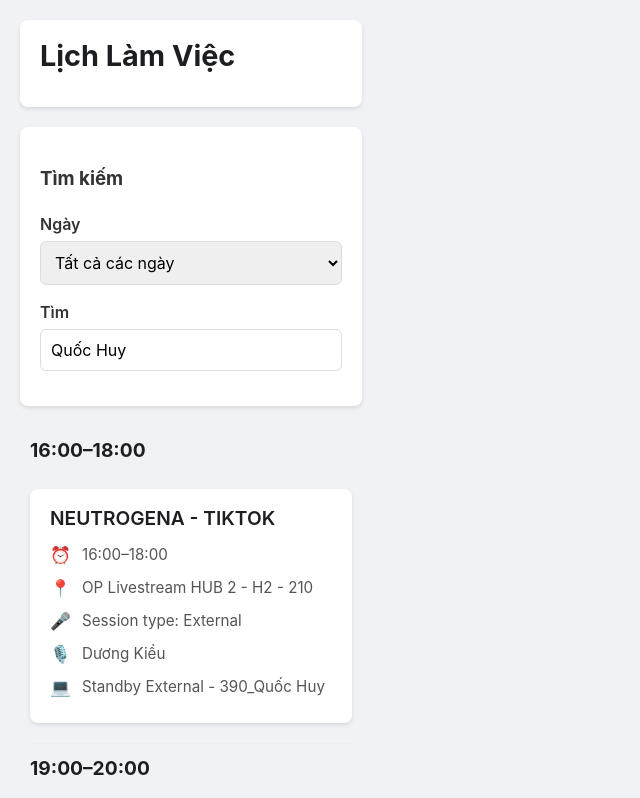
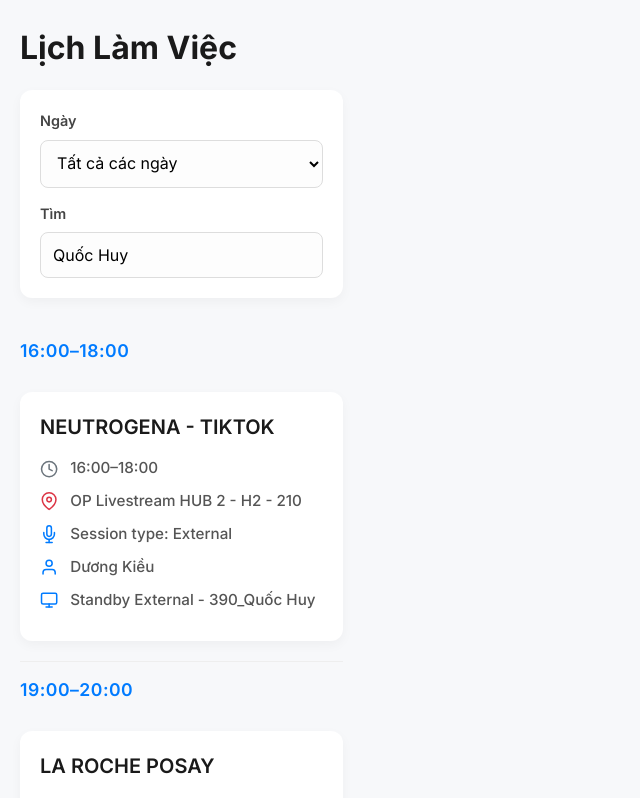
Before and after one commit to huyphan2406/lichlamviec, a React (Vite) app: page / in a window 1280 px wide. Shown: the top 798 px of the page, without its empty margins (0-640 px from the left). Built offline with nearby package versions, Linux system fonts and the light colour scheme.

Commit message:
feat: Tối ưu hiệu năng, thêm debounce và caching dữ liệu 123

```diff
--- a/index.html
+++ b/index.html
@@ -1,11 +1,13 @@
-<!DOCTYPE html>
+<!doctype html>
 <html lang="en">
   <head>
     <meta charset="UTF-8" />
-
+    <link rel="icon" type="image/svg+xml" href="/vite.svg" />
     <meta name="viewport" content="width=device-width, initial-scale=1.0" />
 
-    <link rel="icon" type="image/svg+xml" href="/vite.svg" />
+    <link rel="preconnect" href="https://fonts.googleapis.com">
+    <link href="https://fonts.googleapis.com/css2?family=Inter:wght@400;500;600;700&display=swap" rel="stylesheet">
+
     <title>Lịch Làm Việc</title>
   </head>
   <body>
--- a/src/App.css
+++ b/src/App.css
@@ -1,10 +1,16 @@
-/* Thiết lập cơ bản */
+/* BƯỚC 4: IMPORT FONT "INTER" TỪ GOOGLE */
+@import url('https://fonts.googleapis.com/css2?family=Inter:wght@400;500;600;700&display=swap');
+
+/* Thiết lập cơ bản với font mới */
 body {
-    font-family: -apple-system, BlinkMacSystemFont, "Segoe UI", Roboto, Helvetica, Arial, sans-serif;
-    background-color: #f0f2f5;
+    /* Dùng font Inter, nếu không có thì dùng font hệ thống */
+    font-family: 'Inter', -apple-system, BlinkMacSystemFont, "Segoe UI", Roboto, Helvetica, Arial, sans-serif;
+    background-color: #f7f8fa; /* Màu nền xám nhẹ hơn */
     margin: 0;
     padding: 20px;
     color: #333;
+    -webkit-font-smoothing: antialiased; /* Làm font mượt hơn trên Mac */
+    -moz-osx-font-smoothing: grayscale;
 }
 
 /* Đặt App vào giữa và giới hạn chiều rộng */
@@ -13,159 +19,165 @@
     margin: 0 auto;
 }
 
-header, .filter-container, .schedule-item {
-    background-color: #ffffff;
-    border-radius: 8px;
-    box-shadow: 0 2px 4px rgba(0, 0, 0, 0.1);
-    margin-bottom: 20px;
-}
-
 header {
-    padding: 20px;
+    padding: 10px 0; /* Giảm padding header */
+    background-color: transparent; /* Xóa nền trắng của header */
+    box-shadow: none; /* Xóa đổ bóng */
 }
 
 h1 {
     margin: 0 0 15px 0;
-    color: #1c1e21;
-    font-size: 1.8em;
+    color: #1a1a1a; /* Màu đen đậm hơn */
+    font-size: 2em; /* Tăng kích thước tiêu đề chính */
+    font-weight: 700;
 }
 
-/* Form lọc */
+/* Form lọc được làm đẹp */
 .filter-container {
     padding: 20px;
+    background-color: #ffffff;
+    border-radius: 12px; /* Bo góc nhiều hơn */
+    box-shadow: 0 4px 12px rgba(0, 0, 0, 0.04);
+    margin-bottom: 25px;
 }
 
 .form-group {
     margin-bottom: 15px;
 }
+.form-group:last-child {
+    margin-bottom: 0;
+}
 
 .form-group label {
     display: block;
     font-weight: 600;
-    margin-bottom: 5px;
+    margin-bottom: 8px;
+    font-size: 0.9em;
+    color: #444;
 }
 
 .form-group input,
-.form-group select { /* Áp dụng cho cả input và select */
+.form-group select {
     width: 100%;
-    padding: 10px;
+    padding: 12px;
     font-size: 1em;
     border: 1px solid #ddd;
-    border-radius: 6px;
+    border-radius: 8px; /* Bo góc nhiều hơn */
     box-sizing: border-box;
-    font-family: inherit; /* Đảm bảo select dùng font giống input */
+    font-family: 'Inter', sans-serif; /* Đảm bảo dùng font Inter */
+    background-color: #fdfdfd;
+    transition: border-color 0.2s ease, box-shadow 0.2s ease;
+}
+
+/* Thêm hiệu ứng focus đẹp */
+.form-group input:focus,
+.form-group select:focus {
+    outline: none;
+    border-color: #007bff; /* Màu xanh dương khi chọn */
+    box-shadow: 0 0 0 3px rgba(0,123,255,0.1);
 }
 
 /* Danh sách lịch */
 .schedule-list {
-    padding: 0 10px;
+    padding: 0; /* Xóa padding cũ */
 }
 
 .schedule-group-title {
-    font-size: 1.2em;
-    font-weight: 700;
-    color: #1c1e21;
-    padding: 10px 0 5px 0;
+    font-size: 1.1em;
+    font-weight: 600;
+    color: #007bff; /* Màu xanh dương cho tiêu đề nhóm */
+    padding: 15px 0 10px 0;
     border-top: 1px solid #eee;
     margin-top: 20px;
+    text-transform: uppercase; /* VIẾT HOA */
+    letter-spacing: 0.5px; /* Giãn cách chữ */
 }
 
-/* Xóa gạch đầu tiên của nhóm đầu tiên */
 .time-group-container:first-child .schedule-group-title {
     border-top: none;
     margin-top: 0;
 }
 
+/* CSS cho thẻ lịch (Job Item) */
 .schedule-item {
-    padding: 15px 20px;
-    margin: 10px 0;
+    background-color: #ffffff;
+    border-radius: 12px;
+    box-shadow: 0 4px 12px rgba(0, 0, 0, 0.04);
+    padding: 20px;
+    margin: 15px 0;
+    transition: transform 0.2s ease-out, box-shadow 0.2s ease-out;
+}
+
+/* Thêm hiệu ứng hover đẹp */
+.schedule-item:hover {
+    transform: translateY(-3px);
+    box-shadow: 0 6px 16px rgba(0, 0, 0, 0.07);
 }
 
 .schedule-item h4 {
-    margin: 0 0 10px 0;
-    font-size: 1.2em;
-    color: #1c1e21;
+    margin: 0 0 15px 0; /* Tăng khoảng cách */
+    font-size: 1.25em; /* Tăng kích thước */
+    color: #1a1a1a;
     font-weight: 600;
 }
 
+/* --- BƯỚC 4: CSS CHO CÁC ICON MỚI --- */
 .schedule-item p {
-    margin: 8px 0;
+    margin: 10px 0; /* Tăng khoảng cách giữa các dòng */
     display: flex;
     align-items: center;
-    color: #555;
+    color: #555; /* Màu chữ xám */
     font-size: 0.95em;
+    font-weight: 500; /* Hơi đậm (medium) */
 }
 
-/* --- CẬP NHẬT ICON GIỐNG ẢNH MẪU --- */
-.schedule-item p::before {
-    font-family: "Arial", sans-serif;
-    margin-right: 12px;
-    font-size: 1.1em;
-    width: 20px;
-    text-align: center;
+/* CSS cho các icon SVG từ react-icons */
+.schedule-item p svg {
+    margin-right: 12px; /* Khoảng cách từ icon đến chữ */
+    font-size: 1.2em; /* Kích thước icon */
+    color: #007bff; /* Cho tất cả icon màu xanh */
+    flex-shrink: 0; /* Đảm bảo icon không bị bóp méo */
 }
 
-.schedule-item p.time::before {
-    content: '⏰';
+/* Tùy chỉnh màu cho một số icon nếu muốn */
+.schedule-item p.location svg {
+    color: #dc3545; /* Màu đỏ cho địa điểm */
 }
-
-.schedule-item p.location::before {
-    content: '📍';
-}
-
-.schedule-item p.session::before {
-    content: '🎤';
-}
-
-.schedule-item p.mc::before {
-    content: '🎙️'; /* Icon Micro giống 'Dương Kiều' */
-}
-
-.schedule-item p.standby::before {
-    content: '💻'; /* Icon Laptop/Standby giống 'Quốc Huy' */
+.schedule-item p.time svg {
+    color: #6c757d; /* Màu xám cho thời gian */
 }
 
 
-/* --- TỐI ƯU #4: CSS CHO SKELETON LOADING --- */
-
+/* --- SKELETON LOADING (Giữ nguyên) --- */
 @keyframes pulse {
-  0% {
-    background-color: #eee;
-  }
-  50% {
-    background-color: #e0e0e0;
-  }
-  100% {
-    background-color: #eee;
-  }
+  0% { background-color: #eee; }
+  50% { background-color: #e0e0e0; }
+  100% { background-color: #eee; }
 }
 
 .skeleton-item {
   background-color: #ffffff;
-  border-radius: 8px;
-  box-shadow: 0 2px 4px rgba(0, 0, 0, 0.1);
-  margin: 10px 0;
-  padding: 15px 20px;
+  border-radius: 12px;
+  box-shadow: 0 4px 12px rgba(0, 0, 0, 0.04);
+  margin: 15px 0;
+  padding: 20px;
 }
 
 .skeleton-line {
   background-color: #eee;
   border-radius: 4px;
   animation: pulse 1.5s ease-in-out infinite;
-  margin: 8px 0;
+  margin: 10px 0;
 }
-
 .skeleton-line.h4 {
   width: 60%;
-  height: 20px;
+  height: 22px;
   margin-bottom: 15px;
 }
-
 .skeleton-line.p {
   width: 90%;
   height: 16px;
 }
-
 .skeleton-line.p:last-child {
   width: 70%;
 }
--- a/src/App.jsx
+++ b/src/App.jsx
@@ -1,42 +1,38 @@
 import { useState, useMemo, useEffect } from 'react';
 import Papa from 'papaparse';
+// BƯỚC 3: Import các icon chúng ta cần
+import {
+  FiClock,
+  FiMapPin,
+  FiMic,
+  FiUser,
+  FiMonitor,
+  FiLoader
+} from 'react-icons/fi'; // Feather Icons
 import './App.css';
 
 // Đặt thời gian cache (ví dụ: 1 giờ)
-// 1 giờ * 60 phút * 60 giây * 1000 ms
 const CACHE_DURATION = 3600 * 1000;
 
 function App() {
-  // --- STATE ---
+  // --- STATE (Không đổi) ---
   const [allJobs, setAllJobs] = useState([]);
   const [dateFilter, setDateFilter] = useState('');
-
-  // --- TỐI ƯU #3: DEBOUNCE ---
-  // State cho giá trị filter đã được "debounce" (trì hoãn)
   const [nameFilter, setNameFilter] = useState('Quốc Huy');
-  // State cho giá trị gõ vào ô input ngay lập tức
   const [inputValue, setInputValue] = useState('Quốc Huy');
-
-  // --- TỐI ƯU #4: LOADING STATE ---
-  // State để theo dõi trạng thái tải dữ liệu
   const [isLoading, setIsLoading] = useState(true);
 
-
-  // --- TỐI ƯU #4: TẢI DỮ LIỆU TỰ ĐỘNG + CACHING ---
+  // --- USE EFFECT (Không đổi) ---
   useEffect(() => {
     const dataUrl = '/data.csv';
     const now = new Date().getTime();
-
-    // 1. Kiểm tra Cache (LocalStorage)
     const cachedData = localStorage.getItem("cachedJobs");
     const cacheTime = localStorage.getItem("cachedJobsTime");
 
     if (cachedData && cacheTime && (now - parseInt(cacheTime) < CACHE_DURATION)) {
-      // Nếu cache còn hạn, dùng dữ liệu cache
       setAllJobs(JSON.parse(cachedData));
-      setIsLoading(false); // Hoàn tất tải
+      setIsLoading(false);
     } else {
-      // Nếu cache hết hạn hoặc không có, tải file mới
       Papa.parse(dataUrl, {
         download: true,
         header: true,
@@ -48,45 +44,34 @@
             const dateTimeB = new Date(`${b.Ngay} ${b.ThoiGianBatDau}`);
             return dateTimeA - dateTimeB;
           });
-
           setAllJobs(sortedData);
-          setIsLoading(false); // Hoàn tất tải
-
-          // 2. Lưu cache mới vào LocalStorage
+          setIsLoading(false);
           localStorage.setItem("cachedJobs", JSON.stringify(sortedData));
           localStorage.setItem("cachedJobsTime", now.toString());
         },
         error: (err) => {
           console.error("Lỗi khi tải và đọc file CSV:", err);
-          setIsLoading(false); // Tải thất bại
+          setIsLoading(false);
         }
       });
     }
-  }, []); // Mảng rỗng [] đảm bảo nó chỉ chạy 1 lần
+  }, []);
 
+  // --- DEBOUNCE EFFECT (Không đổi) ---
+  useEffect(() => {
+    const timerId = setTimeout(() => {
+      setNameFilter(inputValue);
+    }, 300);
 
-  // --- TỐI ƯU #3: DEBOUNCE EFFECT ---
-  // Effect này sẽ theo dõi "inputValue" (người dùng đang gõ)
-  // và chỉ cập nhật "nameFilter" (dùng để lọc) sau khi người dùng ngừng gõ 300ms
-  useEffect(() => {
-    // Đặt một bộ đếm thời gian
-    const timerId = setTimeout(() => {
-      setNameFilter(inputValue); // Cập nhật state filter chính
-    }, 300); // 300 mili-giây
-
-    // Rất quan trọng: Hủy bộ đếm nếu người dùng gõ tiếp
     return () => {
       clearTimeout(timerId);
     };
-  }, [inputValue]); // Chỉ chạy lại khi inputValue thay đổi
-
+  }, [inputValue]);
 
   // --- LOGIC LỌC (Không đổi) ---
-  // Nó sẽ tự động được tối ưu vì chỉ chạy khi "nameFilter" (đã debounce) thay đổi
   const filteredJobs = useMemo(() => {
     let jobs = allJobs;
     const normNameFilter = nameFilter.toLowerCase().trim();
-
     if (normNameFilter) {
       jobs = jobs.filter(job => {
         const mcMatch = job.MC ? job.MC.toLowerCase().includes(normNameFilter) : false;
@@ -95,21 +80,17 @@
         return mcMatch || standbyMatch || jobNameMatch;
       });
     }
-
     if (dateFilter) {
       jobs = jobs.filter(job => (job.Ngay ? job.Ngay.toString() : '') === dateFilter);
     }
-
     return jobs;
-  }, [allJobs, dateFilter, nameFilter]); // Phụ thuộc vào nameFilter (đã debounce)
-
+  }, [allJobs, dateFilter, nameFilter]);
 
   // --- TÍNH TOÁN DANH SÁCH NGÀY (Không đổi) ---
   const uniqueDates = useMemo(() => {
     const dates = allJobs.map(job => job.Ngay);
     return [...new Set(dates)];
   }, [allJobs]);
-
 
   // --- LOGIC GOM NHÓM (Không đổi) ---
   const groupedJobs = filteredJobs.reduce((acc, job) => {
@@ -130,8 +111,6 @@
 
       <main>
         <div className="filter-container">
-          <h3>Tìm kiếm</h3>
-
           <div className="form-group">
             <label htmlFor="dateInput">Ngày</label>
             <select
@@ -148,10 +127,6 @@
 
           <div className="form-group">
             <label htmlFor="nameInput">Tìm</label>
-            {/* TỐI ƯU #3:
-              - value bây giờ là "inputValue" (hiển thị tức thì)
-              - onChange cập nhật "setInputValue" (state tức thì)
-            */}
             <input
               type="text"
               id="nameInput"
@@ -163,9 +138,7 @@
         </div>
 
         <div id="schedule-list" className="schedule-list">
-          {/* --- TỐI ƯU #4: HIỂN THỊ KHUNG LOADING --- */}
           {isLoading ? (
-            // Hiển thị 3 khung "skeleton" khi đang tải
             <div className="skeleton-container">
               {[...Array(3)].map((_, i) => (
                 <div className="skeleton-item" key={i}>
@@ -177,21 +150,21 @@
               ))}
             </div>
           ) : filteredJobs.length === 0 ? (
-            // Tải xong nhưng không có kết quả
-            <p>Không tìm thấy kết quả phù hợp.</p>
+            <p className='empty-state'>Không tìm thấy kết quả phù hợp.</p>
           ) : (
-            // Tải xong và có kết quả
             Object.keys(groupedJobs).map(timeGroup => (
               <div key={timeGroup} className="time-group-container">
                 <h3 className="schedule-group-title">{timeGroup}</h3>
                 {groupedJobs[timeGroup].map((job, index) => (
+                  // BƯỚC 3: Thay thế các <p> bằng component Icon
                   <div className="schedule-item" key={`${timeGroup}-${index}`}>
                     <h4>{job.TenCongViec || '...'}</h4>
-                    <p className="time">{timeGroup}</p>
-                    <p className="location">{job.DiaDiem || '...'}</p>
-                    <p className="session">Session type: {job.SessionType || '—'}</p>
-                    <p className="mc">{job.MC || '...'}</p>
-                    <p className="standby">{job.Standby || '...'}</p>
+                    {/* Dùng <FiClock/> thay cho emoji ⏰ */}
+                    <p className="time"><FiClock /> {timeGroup}</p>
+                    <p className="location"><FiMapPin /> {job.DiaDiem || '...'}</p>
+                    <p className="session"><FiMic /> Session type: {job.SessionType || '—'}</p>
+                    <p className="mc"><FiUser /> {job.MC || '...'}</p>
+                    <p className="standby"><FiMonitor /> {job.Standby || '...'}</p>
                   </div>
                 ))}
               </div>
```
